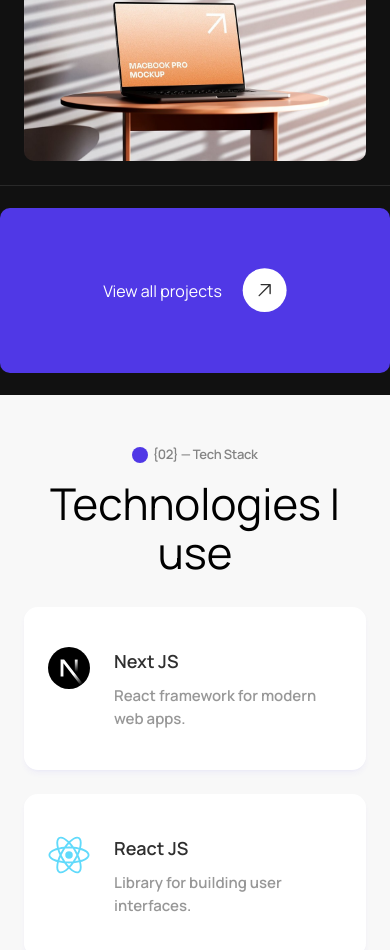
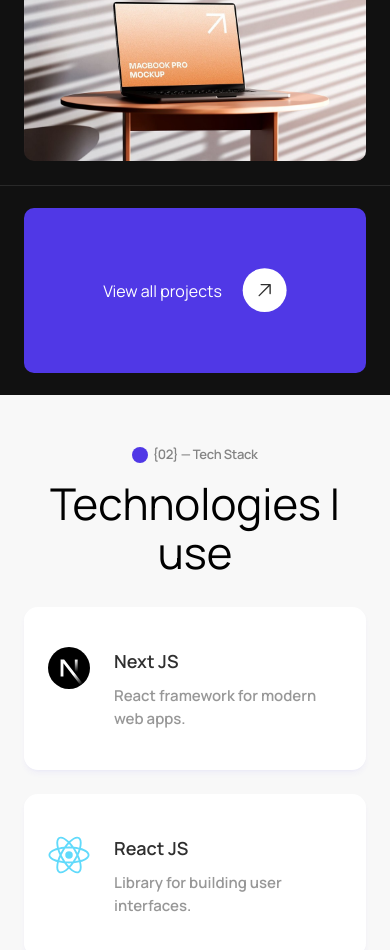
Before and after one commit to Israel-2002/portfolio-v3, a React (Vite) app: page / in a window 390 px wide. Shown: the part 2618-3568 px from the top of the page. Built offline with nearby package versions, Linux system fonts and the light colour scheme.

Commit message:
fixed padding issue on small and medium sized screens

```diff
--- a/src/pages/home/featured-projects/Projects.jsx
+++ b/src/pages/home/featured-projects/Projects.jsx
@@ -68,7 +68,7 @@
           ))}
         </ul>
 
-        <div className="w-full ">
+        <div className="w-full px-6 lg:px-0">
           <Link
             to="/projects"
             className="group my-[1.375rem] flex w-full cursor-pointer items-center justify-center gap-5 rounded-[10px] bg-primary py-[3.75rem] text-white transition-all duration-300 hover:scale-100 hover:rounded-none lg:my-0 lg:h-full lg:scale-[0.92] lg:py-0 lg:text-lg min-[1440px]:scale-100 min-[1440px]:scale-y-[0.92]"
```
